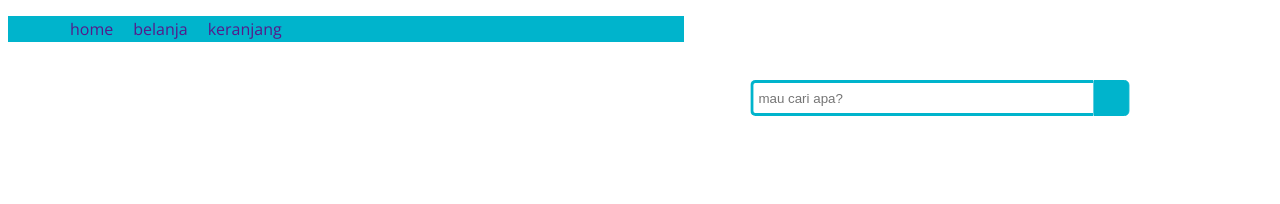
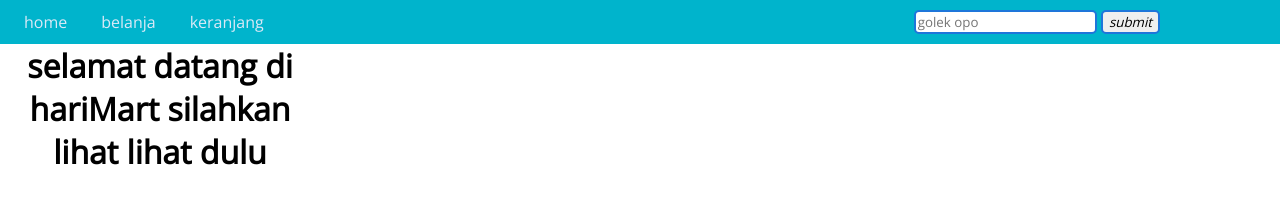
Before and after one commit to liyala/belajar-html-css, a plain HTML site: page index.html in a window 1280 px wide. Drawn offline with nearby package versions, Linux system fonts and the light colour scheme.

Commit message:
update navbar masih prematur

```diff
--- a/index.html
+++ b/index.html
@@ -7,9 +7,8 @@
     <link rel="stylesheet" href="style.css">
 </head>
 <body>
-    <header>
+    <header class="kepala">
         <div class="navbar">
-            <nav>
                 <ul class="ulNav">
                     <li>
                         <a href="">home</a>
@@ -20,10 +19,20 @@
                     <li>
                         <a href="">keranjang</a>
                     </li>
+                    <li class="inputan">
+                        <div class="cari">
+                            <input type="text" class="searchbar" placeholder="golek opo">
+                            <button type="submit" class="submitan">
+                                <i>submit</i>
+                            </button>
+                        </div>
+                    </li>
                 </ul>
-            </nav>
+
+
         </div>
-        <div class="wrap">
+        <!--
+            <div class="wrap">
             <div class="search">
                <input type="text" class="searchTerm" placeholder="mau cari apa?">
                <button type="submit" class="searchButton">
@@ -31,6 +40,12 @@
               </button>
             </div>
          </div>
+        -->
     </header>
+    <div class="sambutan">
+        <h1>
+            selamat datang di hariMart silahkan lihat lihat dulu
+        </h1>
+    </div>
 </body>
 </html>
--- a/style.css
+++ b/style.css
@@ -1,5 +1,6 @@
 @import url(https://fonts.googleapis.com/css?family=Open+Sans);
 
+/*
 body{
 
   font-family: 'Open Sans', sans-serif;
@@ -41,24 +42,67 @@
 
 
 .wrap{
-  width: 30%;
-  margin-top: 40px;
-  margin-left: 300px;
+  width: 20%;
+  margin-top: 10px;
+  margin-left: 0px;
   position: relative;
   top: 0%;
-  left: 50%;
+  left: 70%;
   transform: translate(-50%, -50%);
   float: left;
 }
+*/
+
+*{
+  margin: 0%;
+  font-family: 'Open Sans', sans-serif;
+}
 li a{
     text-decoration: none;
-    padding-left: 20px;
+    float: left;
+    padding: 2px;
+    color: rgba(222, 234, 248, 0.986);
+    margin-left: 10px;
+    border: 10px solid #00B4CC;
+    border-radius: 2px;
+    align-items: center;
+    text-align: center;
+    display: flex;
+    background-color: #00B4CC;
 
 }
+
 .ulNav{
     list-style-type: none;
     display: flex;
     border: 2px solid #00B4CC;
-    width: 50%;
+    width: auto;
+    height: 40px;
     background-color: #00B4CC;
+    align-items: center;
+    margin-top: 0;
+    padding: 0;
+    overflow: hidden;
+
 }
+.inputan {
+  margin-left: 50%;
+  border: #00B4CC;
+}
+.searchbar{
+  border: 2px solid #1e76da;
+  border-radius: 5px;
+}
+.submitan{
+  border: 2px solid #1e76da;
+  border-radius: 5px;
+}
+.sambutan{
+  position: absolute;
+  width: 25%;
+  text-align: center;
+}
+h1{
+
+
+}
```
